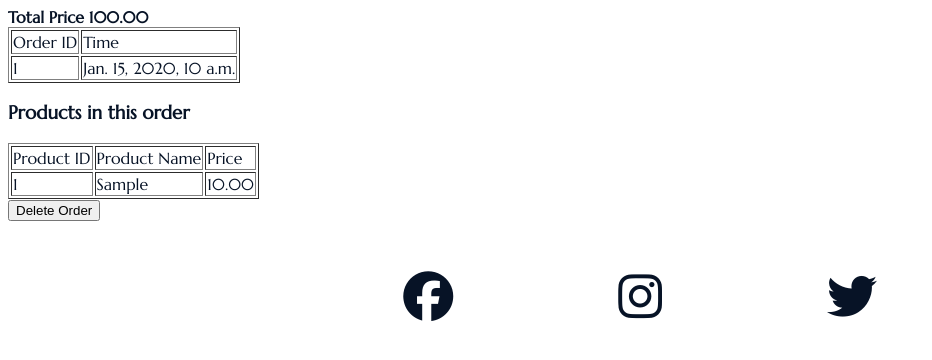
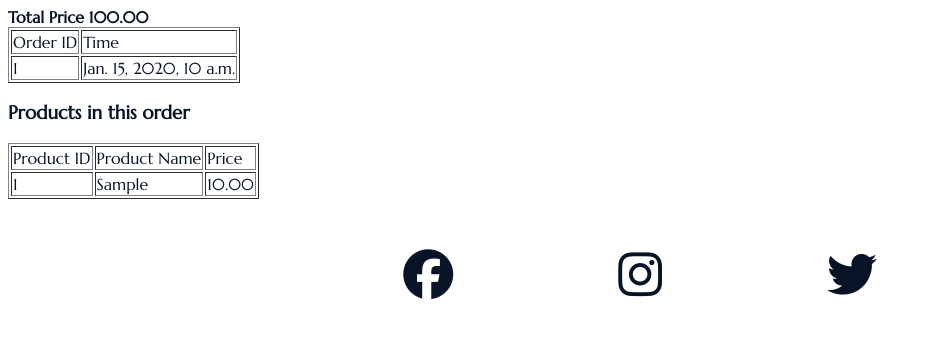
Before and after one commit to Dyl06/field-to-fork, a Django app: page /my_orders/ in a window 1280 px wide. Shown: the part 204-564 px from the top of the page, without its empty margins (0-932 px from the left). Run offline with Django 3.2, Linux system fonts and the light colour scheme; a user stored in the database is signed in; tables that the repository leaves empty hold one stand-in row (values such as "Sample post"); some libraries are stand-ins or nearby versions.

Commit message:
Add ordering to ordered products page. To display newest orders first

```diff
--- a/farmshop/views.py
+++ b/farmshop/views.py
@@ -57,7 +57,7 @@ class OrderList(View):
 
     def get_orders(self, request):
         current_user_id = request.user.id
-        queryset = Order.objects.filter(user_id=current_user_id)
+        queryset = Order.objects.filter(user_id=current_user_id).order_by("-created_on")  #noqa
         user_orders = get_list_or_404(queryset)
 
         for order in user_orders:
--- a/field_to_fork/settings.py
+++ b/field_to_fork/settings.py
@@ -49,6 +49,7 @@ INSTALLED_APPS = [
 ]
 
 CRISPY_TEMPLATE_PACK = 'bootstrap4'
+ACCOUNT_EMAIL_VERIFICATION = 'none'
 
 MIDDLEWARE = [
     'django.middleware.security.SecurityMiddleware',
--- a/static/css/style.css
+++ b/static/css/style.css
@@ -207,7 +207,7 @@ button:hover {
     padding: 10px;
     display: none;
 }
-
+/* Hiddnig buy now button for empty cart */
 .hidden {
     display: none;
 }
--- a/templates/my_orders.html
+++ b/templates/my_orders.html
@@ -37,14 +37,6 @@
         {% endfor %}
     </table>
 
-    <form method="post" target="">
-        {% csrf_token %}
-        <input type="hidden" name="action" value="delete"/>
-        <input type="hidden" name="action" value="increase_quantity"/>
-        <input type="hidden" name="action" value="decrease_quantity"/>
-        <input type="hidden" name="order_id" value="{{ order.id }}"/>
-        <input type="submit" value="Delete Order"/>
-    </form>
 {% endfor %}
 
 {% endblock %}
```
